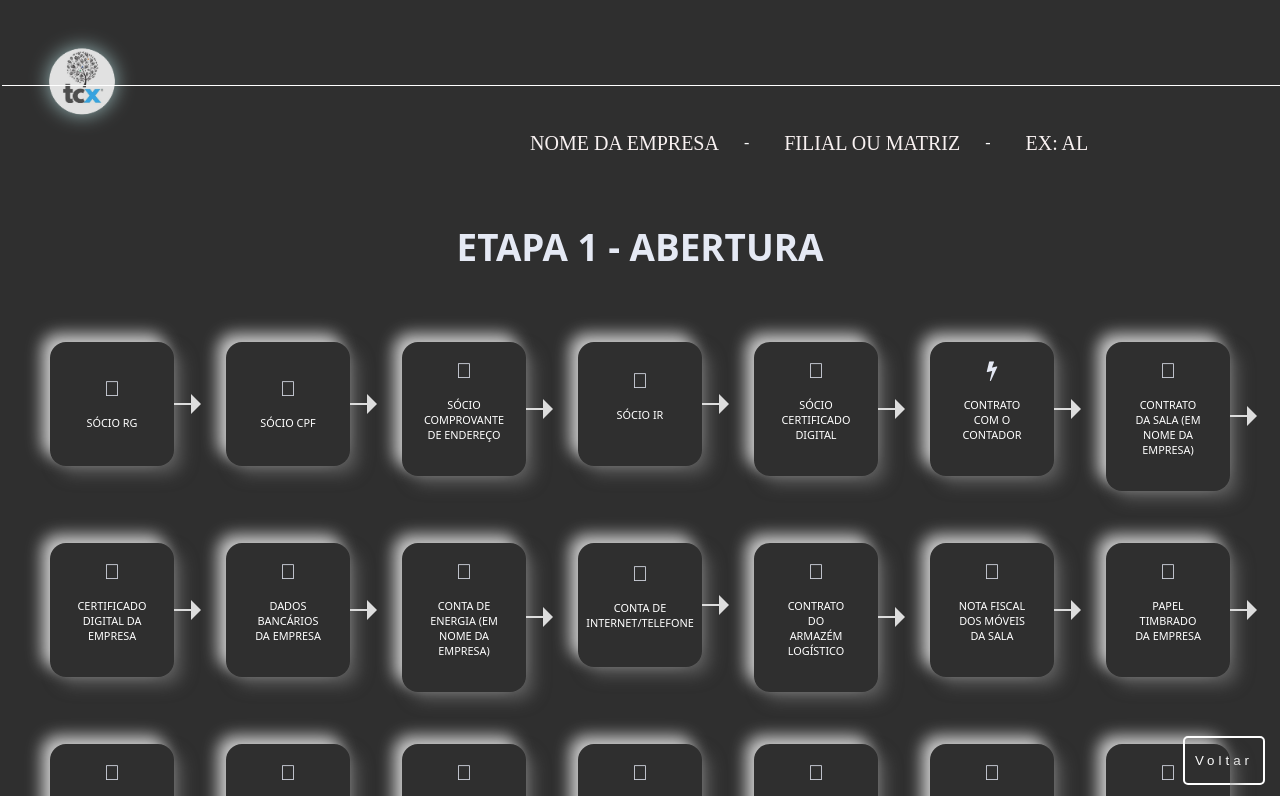
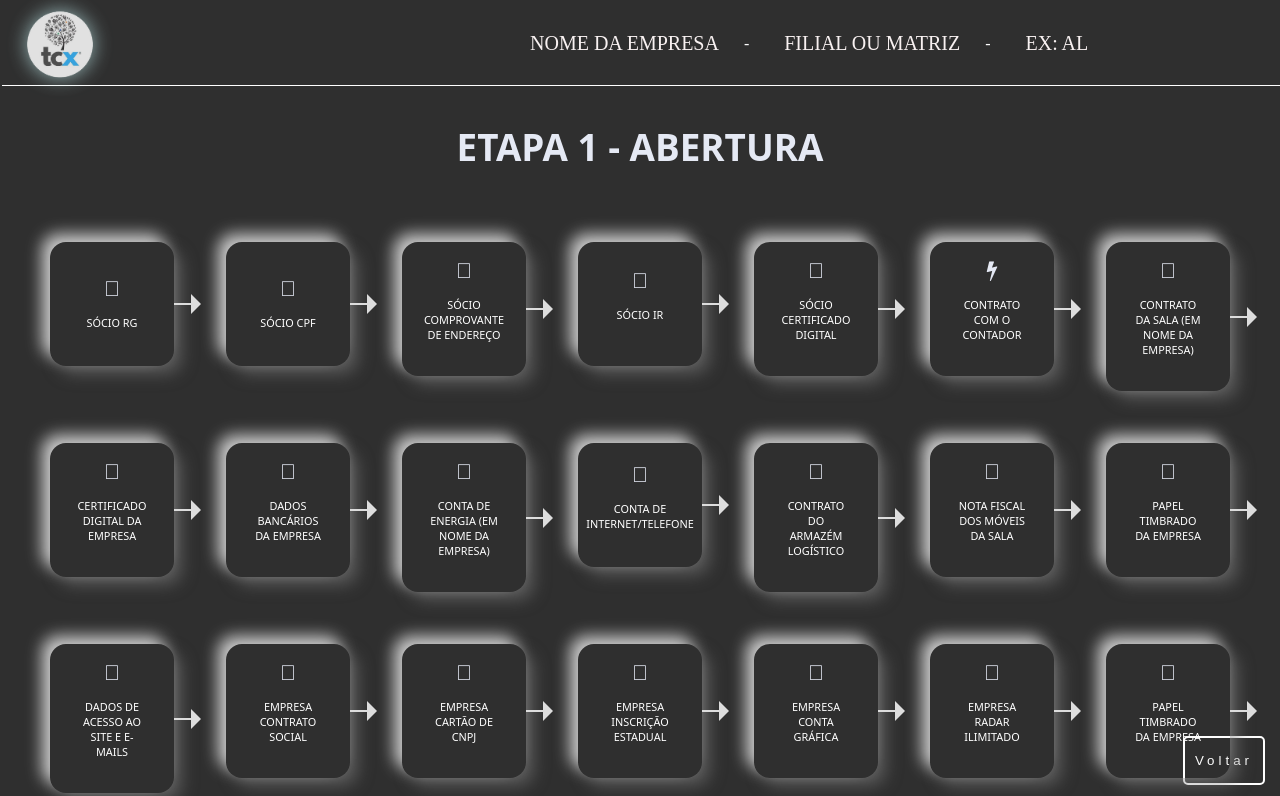
Before and after one commit to Santiago199723/treecomexnew, a plain HTML site: page public/etapa1.html in a window 1280 px wide. Shown: the top 796 px of the page. Drawn offline with Linux system fonts and the light colour scheme.

Commit message:
style reset

```diff
--- a/public/styles/etapas.css
+++ b/public/styles/etapas.css
@@ -96,6 +96,14 @@ hr {
   letter-spacing: 4px;
   border: 2px solid #ffffff; /* Adicionando borda azul luminoso */
   border-radius: 5px; /* Arredondando as bordas */
+}
+
+/* Estilo para o contêiner da logo */
+.logo-container {
+  top: -40px;
+  left: 5dpx;
+  z-index: 9999;
+  position: absolute;
 }
 
 /* Estilo para a logo */
```
